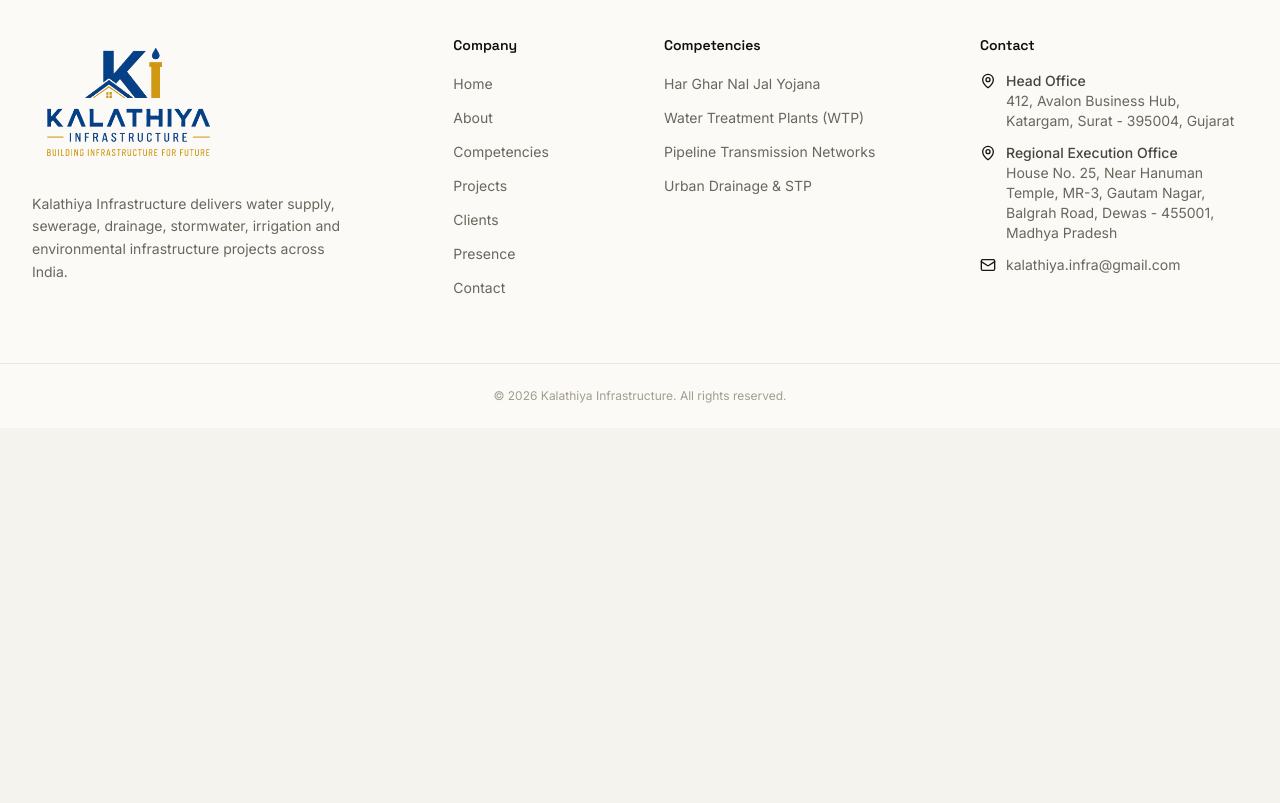
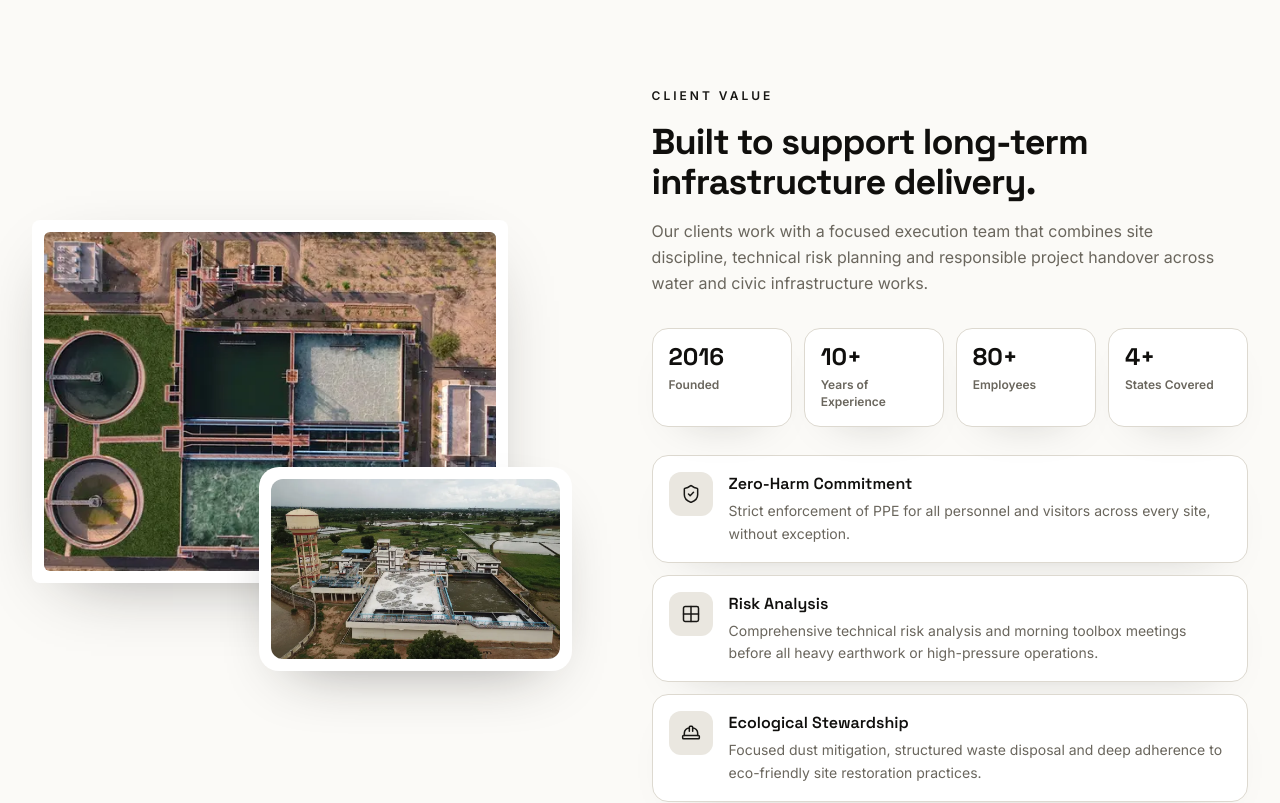
Before and after one commit to Meprotech/infra-projects, a Next.js app: page /clients in a window 1280 px wide. Shown: the part 1540-2343 px from the top of the page. Before the commit the page ends 1968 px from the top, so only its background shows below. Built offline with nearby package versions, Linux system fonts and the light colour scheme.

Commit message:
feat: implement clients page and add site configuration data

```diff
--- a/app/clients/page.tsx
+++ b/app/clients/page.tsx
@@ -1,6 +1,9 @@
 import type { Metadata } from "next";
+import Image from "next/image";
 import { PageHeader } from "@/components/PageHeader";
 import { ClientGrid } from "@/components/ClientGrid";
+import { STATS } from "@/data/stats";
+import { STRENGTHS } from "@/data/strengths";
 
 export const metadata: Metadata = {
   title: "Clients",
@@ -24,6 +27,90 @@ export default function ClientsPage() {
           <ClientGrid />
         </div>
       </section>
+
+      <section className="bg-concrete-900 py-20 md:py-28">
+        <div className="section-shell">
+          <div className="grid items-center gap-16 lg:grid-cols-[0.95fr_1.05fr] lg:gap-20">
+            <div className="relative mx-auto w-full max-w-xl pb-12 pr-0 sm:pb-20 sm:pr-16 lg:mx-0">
+              <div className="rounded-lg bg-white p-3 shadow-[0_22px_70px_-34px_rgba(24,23,20,0.45)]">
+                <div className="relative aspect-[4/3] overflow-hidden rounded-md">
+                  <Image
+                    src="/4.webp"
+                    alt="Aerial view of water infrastructure works"
+                    fill
+                    sizes="(max-width: 1024px) 90vw, 520px"
+                    className="object-cover"
+                  />
+                </div>
+              </div>
+              <div className="relative mt-5 overflow-hidden rounded-[1.25rem] bg-white p-3 shadow-[0_24px_64px_-32px_rgba(24,23,20,0.45)] sm:absolute sm:-bottom-2 sm:right-0 sm:mt-0 sm:w-[58%]">
+                <div className="relative aspect-[16/10] overflow-hidden rounded-xl">
+                  <Image
+                    src="/2.webp"
+                    alt="Operational water treatment infrastructure"
+                    fill
+                    sizes="(max-width: 640px) 88vw, 300px"
+                    className="object-cover"
+                  />
+                </div>
+              </div>
+            </div>
+
+            <div className="mx-auto w-full max-w-2xl lg:mx-0">
+              <span className="eyebrow">Client Value</span>
+              <h2 className="mt-4 max-w-xl font-heading text-3xl font-bold leading-tight tracking-tight text-concrete-50 sm:text-4xl">
+                Built to support long-term infrastructure delivery.
+              </h2>
+              <p className="mt-4 max-w-xl text-base leading-relaxed text-concrete-400">
+                Our clients work with a focused execution team that combines site
+                discipline, technical risk planning and responsible project
+                handover across water and civic infrastructure works.
+              </p>
+
+              <div className="mt-8 grid grid-cols-2 gap-3 sm:grid-cols-4">
+                {STATS.map((stat) => (
+                  <div
+                    key={stat.label}
+                    className="rounded-2xl border border-concrete-700 bg-white p-4 shadow-[0_18px_48px_-34px_rgba(24,23,20,0.35)]"
+                  >
+                    <strong className="block font-heading text-2xl font-bold leading-none text-concrete-50">
+                      {stat.display ?? `${stat.prefix ?? ""}${stat.value}${stat.suffix ?? ""}`}
+                    </strong>
+                    <span className="mt-2 block text-xs font-semibold leading-snug text-concrete-400">
+                      {stat.label}
+                    </span>
+                  </div>
+                ))}
+              </div>
+
+              <div className="mt-7 space-y-3">
+                {STRENGTHS.map((strength) => {
+                  const Icon = strength.icon;
+
+                  return (
+                    <article
+                      key={strength.title}
+                      className="flex gap-4 rounded-2xl border border-concrete-700 bg-white p-4 shadow-[0_18px_48px_-36px_rgba(24,23,20,0.35)]"
+                    >
+                      <span className="flex h-11 w-11 shrink-0 items-center justify-center rounded-xl bg-concrete-800 text-accent">
+                        <Icon className="h-5 w-5" strokeWidth={1.8} aria-hidden />
+                      </span>
+                      <div>
+                        <h3 className="font-heading text-base font-semibold text-concrete-50">
+                          {strength.title}
+                        </h3>
+                        <p className="mt-1 text-sm leading-relaxed text-concrete-400">
+                          {strength.description}
+                        </p>
+                      </div>
+                    </article>
+                  );
+                })}
+              </div>
+            </div>
+          </div>
+        </div>
+      </section>
     </>
   );
 }
--- a/data/site.ts
+++ b/data/site.ts
@@ -32,10 +32,9 @@ export const SITE = {
   nav: [
     { label: "Home", href: "/#home" },
     { label: "About", href: "/#about" },
-    { label: "Competencies", href: "/#services" },
+    { label: "Contact", href: "/contact" },
     { label: "Projects", href: "/#projects" },
     { label: "Clients", href: "/clients" },
     { label: "Presence", href: "/#presence" },
-    { label: "Contact", href: "/contact" },
   ],
 } as const;
```
